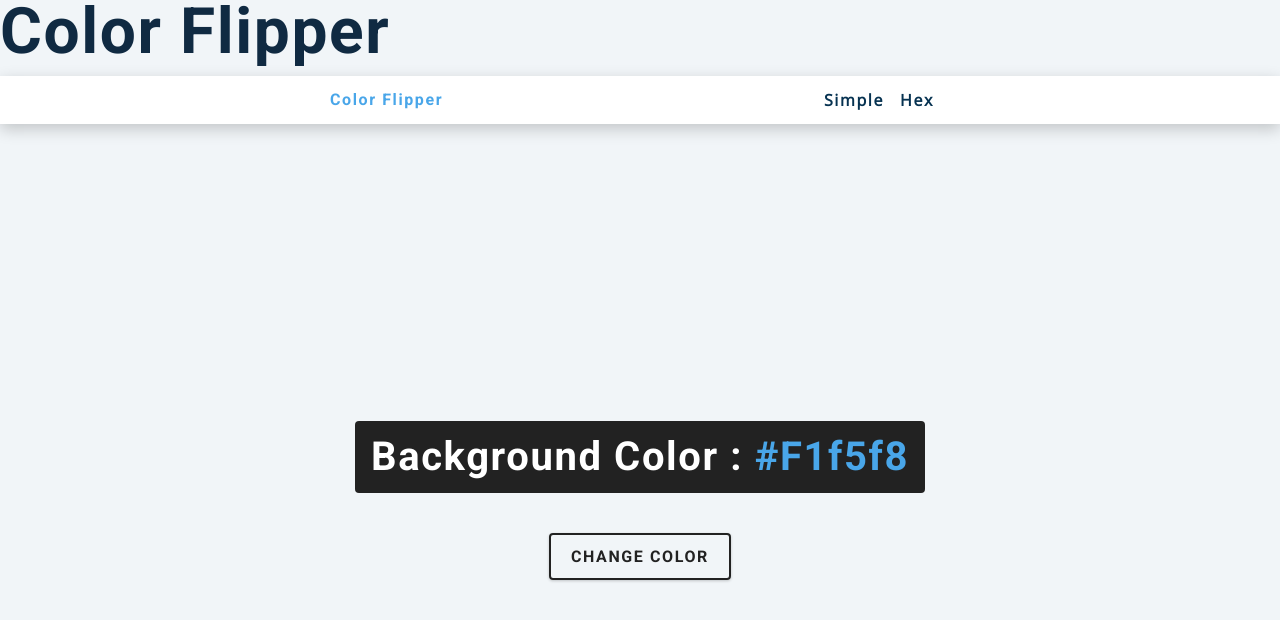
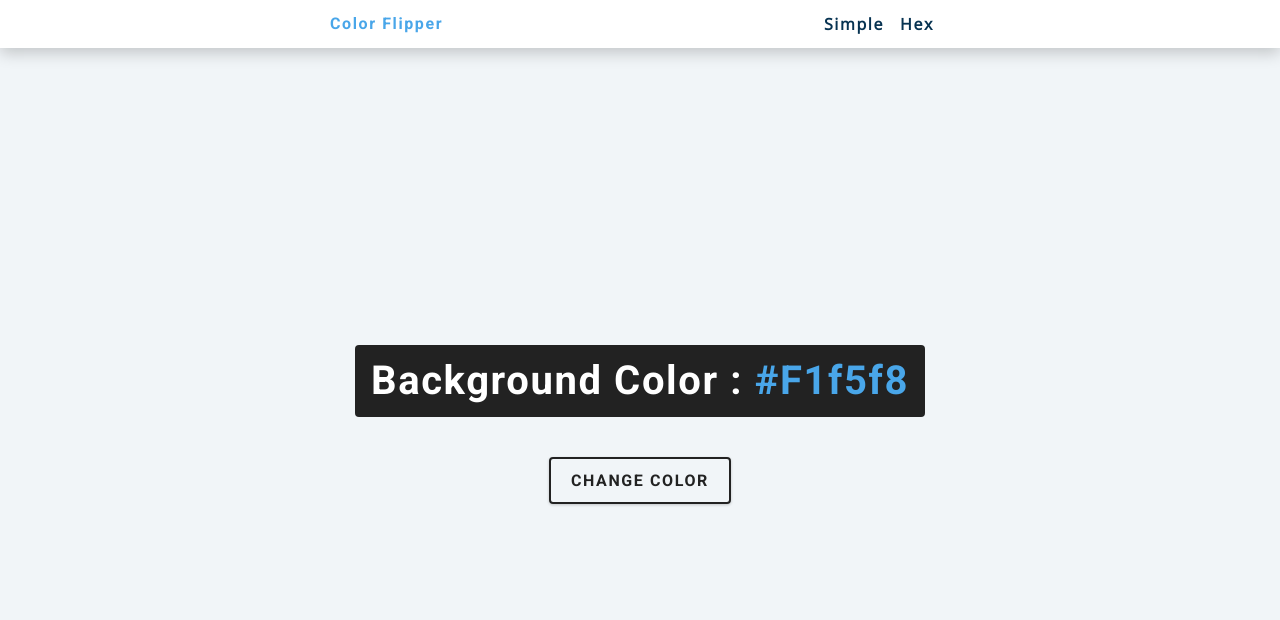
Before and after one commit to yahayagodiwa/colorflipper, a plain HTML site: page index.html in a window 1280 px wide. Drawn offline with nearby package versions, Linux system fonts and the light colour scheme.

Commit message:
Update index.html

```diff
--- a/index.html
+++ b/index.html
@@ -9,7 +9,7 @@
     <link rel="stylesheet" href="styles.css" />
   </head>
   <body>
-    <h1>color flipper</h1>
+<!--     <h1>color flipper</h1> -->
     <nav>
       <div class="nav-center">
         <h4>color flipper</h4>
```
